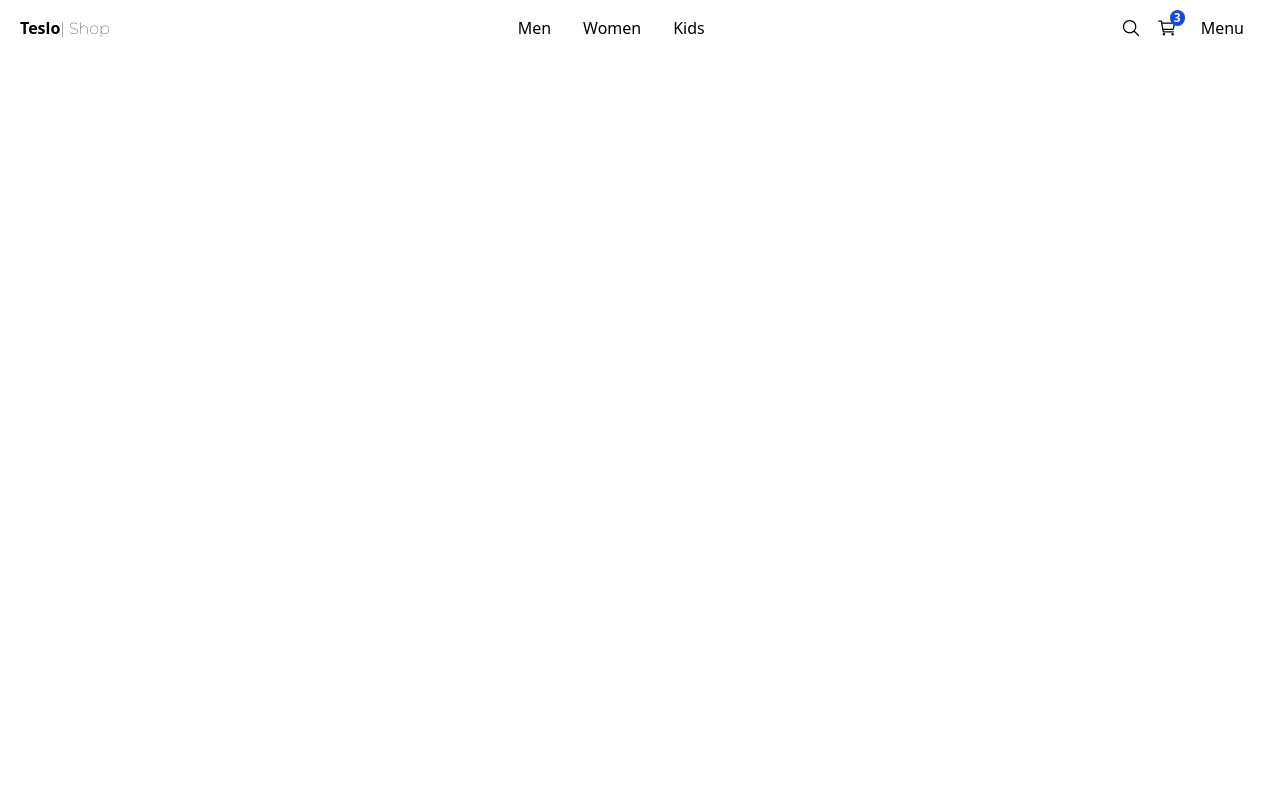
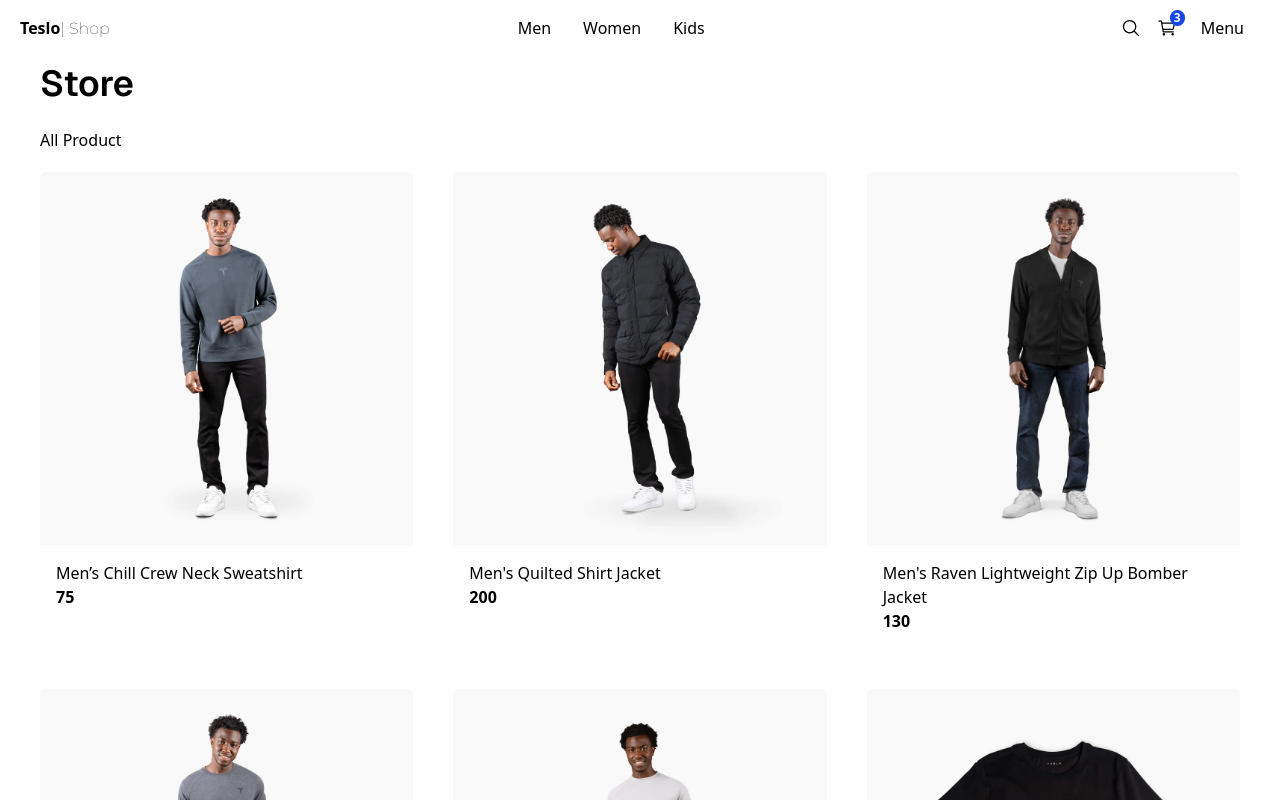
Before and after one commit to Enmanuel-TG/teslo-shop, a Next.js app: page / in a window 1280 px wide. Shown: the top 800 px of the page. Built offline with nearby package versions, Linux system fonts and the light colour scheme.

Commit message:
add items to product grid in home page

```diff
--- a/src/app/(shop)/layout.tsx
+++ b/src/app/(shop)/layout.tsx
@@ -5,7 +5,10 @@
 }: {
   children: React.ReactNode;
 }) {
-  return <div className="">
-    <TopMenu/>
-    {children}</div>;
+  return <div className="min-h-screen">
+    <TopMenu />
+    <div className="px-0 sm:px-10">
+    {children}
+    </div>
+  </div>;
 }
--- a/src/app/(shop)/page.tsx
+++ b/src/app/(shop)/page.tsx
@@ -1,5 +1,14 @@
+import { ProductGrid, Title } from "@/src/components";
+import { initialData } from "@/src/seed/seed";
+
+
+const product = initialData.products;
+
 export default function ShopPage() {
   return (
-  <h1></h1>
+    <>
+      <Title title="Store" subtitle="All Product" className="mb-2" />
+      <ProductGrid products={product}/>
+    </>
   );
 }
--- a/src/components/index.ts
+++ b/src/components/index.ts
@@ -1,3 +1,7 @@
-
 export * from "./ui/top-menu/TopMenu"
 export * from "./ui/not-found/PageNotFound"
+export * from "./ui/title/Title"
+
+
+export * from "./products/ProductGrid/ProductGrid"
+export * from "./products/ProductGrid/ProductGridItem"
--- /dev/null
+++ b/src/components/interfaces/index.ts
@@ -0,0 +1 @@
+export * from "./product.interface"
--- /dev/null
+++ b/src/components/interfaces/product.interface.ts
@@ -0,0 +1,16 @@
+export interface Product {
+  //id: string;
+  description: string;
+  images: string[];
+  inStock: number;
+  price: number;
+  sizes: ValidSizes[];
+  slug: string;
+  tags: string[];
+  title: string;
+  type: ValidTypes;
+  gender: "men" | "women" | "kid" | "unisex";
+}
+
+export type ValidSizes = "XS" | "S" | "M" | "L" | "XL" | "XXL" | "XXXL";
+export type ValidTypes = "shirts" | "pants" | "hoodies" | "hats";
--- /dev/null
+++ b/src/components/products/ProductGrid/ProductGrid.tsx
@@ -0,0 +1,17 @@
+import { Product } from "../../interfaces";
+import { ProductGridItem } from "./ProductGridItem";
+
+interface Props {
+  products: Product[];
+}
+
+export const ProductGrid = ({ products }: Props) => {
+  return (
+    <div className="grid grid-cols-2 sm:grid-cols-3 gap-10 mb-10">
+      {products.map((product) => (
+        <ProductGridItem product={product} key={product.slug
+        }/>
+      ))}
+    </div>
+  );
+};
--- /dev/null
+++ b/src/components/products/ProductGrid/ProductGridItem.tsx
@@ -0,0 +1,27 @@
+import Image from "next/image";
+import { Product } from "../../interfaces"
+import Link from "next/link";
+
+interface Props{
+    product: Product;
+}
+
+export const ProductGridItem = ({product}:Props) => {
+  return (
+    <div className="rounded-md overflow-hidden float-in">
+          <Link href={`/product/${product.slug}`}>
+      <Image
+        src={`/products/${product.images[0]}`}
+        alt={product.title}
+        className="w-full object-contain"
+        width={500}
+        height={500}
+      />
+          </Link>
+      <div className="p-4 flex flex-col ">
+        <Link className="hover:text-blue-600" href={`/product/${product.slug}`}>{product.title}</Link>
+        <span className="font-bold">{product.price}</span>
+      </div>
+    </div>
+  );
+}
--- /dev/null
+++ b/src/components/ui/title/Title.tsx
@@ -0,0 +1,17 @@
+import { geistSans } from "@/src/config/fonts";
+
+interface Props {
+  title: string;
+  subtitle?: string;
+  className: string;
+}
+
+
+export const Title = ({title, subtitle, className}: Props) => {
+  return (
+    <div className={`mt-3${className}`}>
+      <h1 className={`${geistSans.className} antialiased text-4xl font-semibold mb-6 mt-2`}>{title}</h1>
+      {subtitle && <h3 className="text-ml mb-5"> { subtitle}</h3>}
+    </div>
+  );
+}
```
